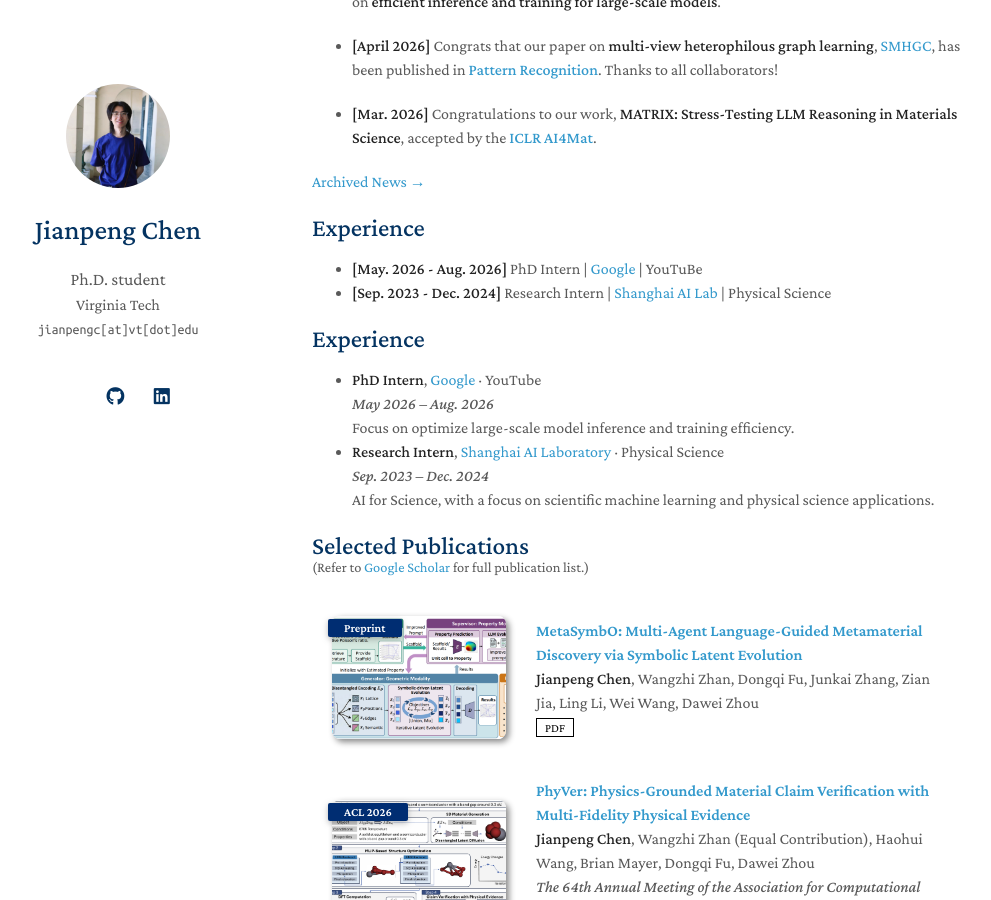
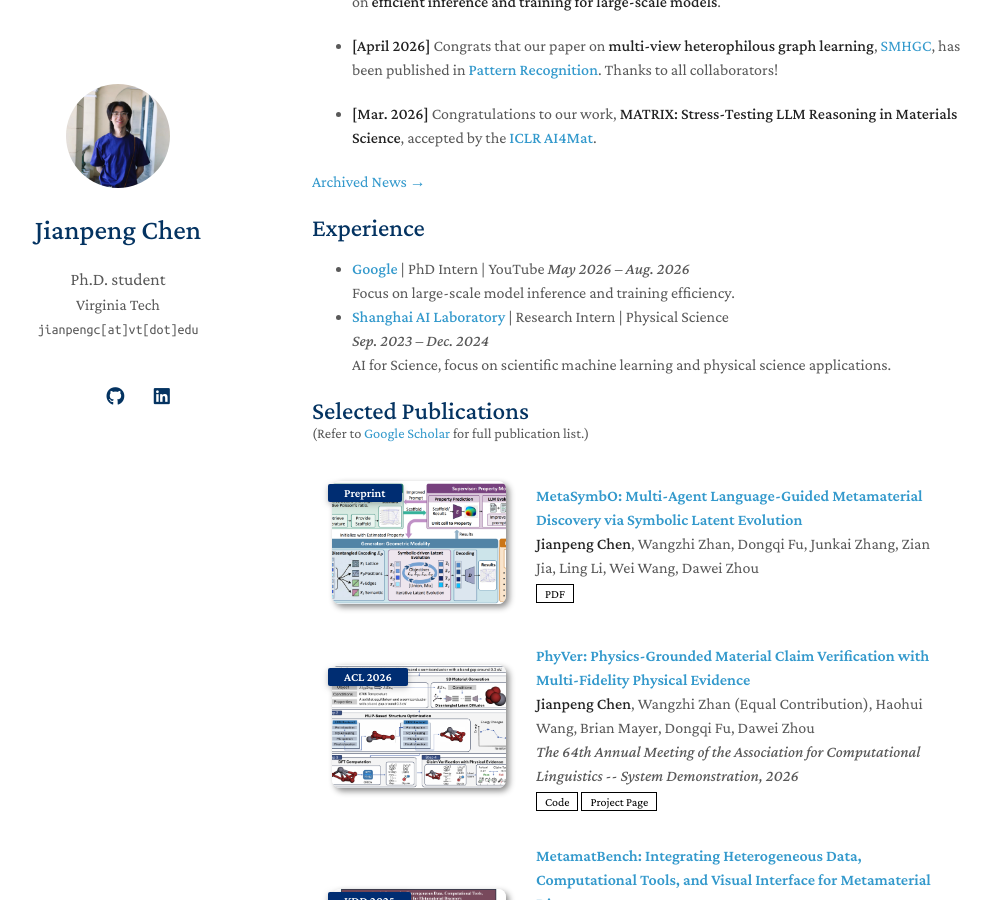
Before and after one commit to cjpcool/cjpcool.github.io, a Jekyll site: the page built from index.md, in a window 1280 px wide and 900 px high, scrolled down 861 px. Shown: the whole window, without its empty margins (158-1149 px from the left). Built offline with Jekyll 4.4.1, drawn with Linux system fonts in a browser that asks for light colours; a style sheet for code colours, icons or effects is not loaded; our own code applies the rules of GitHub Pages for plain Markdown files.

Commit message:
Update index.md

```diff
--- a/index.md
+++ b/index.md
@@ -22,19 +22,19 @@
 {% endfor %}
 [Archived News →](/news/)
 
-
+<!--
 ## Experience
  - **[May. 2026 - Aug. 2026]** PhD Intern \| [Google](https://www.google.com/) \| YouTuBe
  - **[Sep. 2023 - Dec. 2024]** Research Intern \| [Shanghai AI Lab](https://www.shlab.org.cn/) \| Physical Science
+-->
 
 ## Experience
-
-- **PhD Intern**, [Google](https://www.google.com/) · YouTube
+- **[Google](https://www.google.com/)** \| PhD Intern \| YouTube
   *May 2026 – Aug. 2026*
-  Focus on optimize large-scale model inference and training efficiency.
-- **Research Intern**, [Shanghai AI Laboratory](https://www.shlab.org.cn/) · Physical Science
+  Focus on large-scale model inference and training efficiency.
+- **[Shanghai AI Laboratory](https://www.shlab.org.cn/)** \| Research Intern \| Physical Science
   *Sep. 2023 – Dec. 2024*
-  AI for Science, with a focus on scientific machine learning and physical science applications.
+  AI for Science, focus on scientific machine learning and physical science applications.
 
 {% include_relative _includes/publications.md %}
 
```
